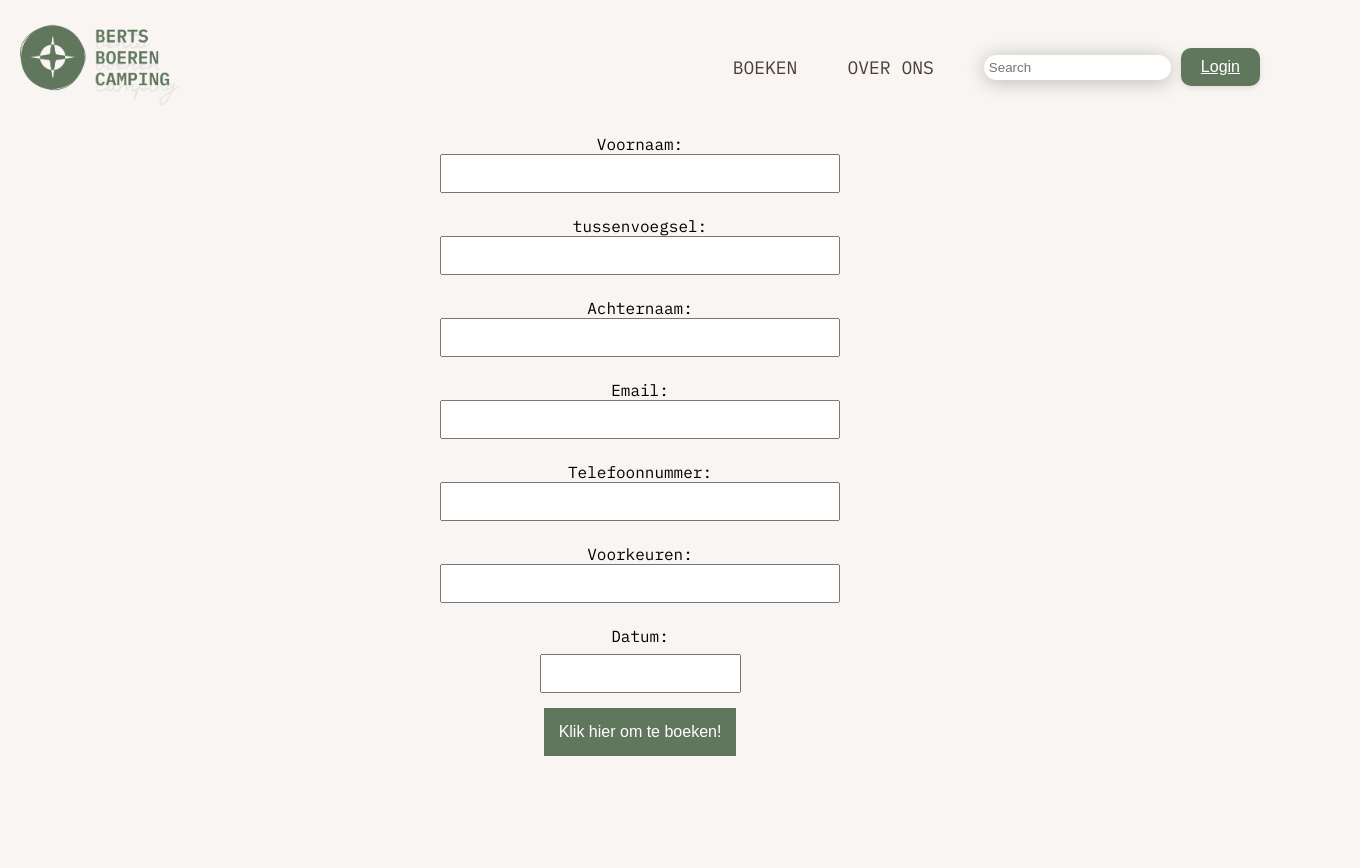
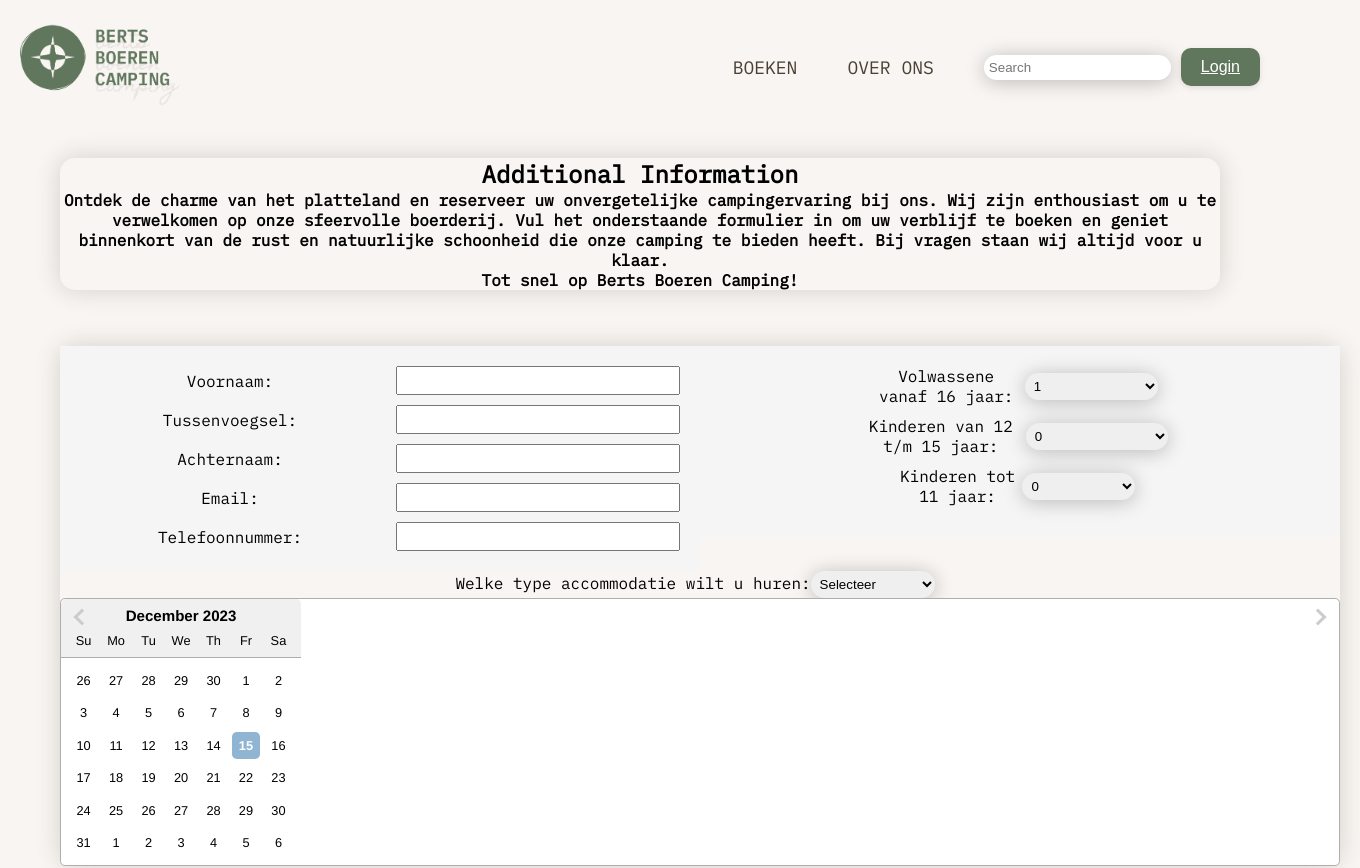
Before and after one commit to LaulensW/BertsBoerenCamping, a React (Vite) app in the folder BertsBoerenCamping/: page /booking in a window 1280 px wide. Shown: the top 868 px of the page, 1360 px wide, since content can reach past the window. Before the commit the page ends 800 px from the top, so only its background shows below. Built offline with nearby package versions, Linux system fonts and the light colour scheme.

Commit message:
Aanpassingen aan de boekingspagina
Kleine aanpassingen

```diff
--- a/BertsBoerenCamping/package.json
+++ b/BertsBoerenCamping/package.json
@@ -12,8 +12,10 @@
   "dependencies": {
     "bcrypt": "^5.1.1",
     "cors": "^2.8.5",
+    "date-fns": "^3.0.6",
     "dotenv": "^16.3.1",
     "express": "^4.18.2",
+    "moment": "^2.30.1",
     "mysql2": "^3.6.5",
     "react": "^18.2.0",
     "react-datepicker": "^4.23.0",
--- a/BertsBoerenCamping/src/components/BookingForm.css
+++ b/BertsBoerenCamping/src/components/BookingForm.css
@@ -1,74 +1,60 @@
-.booking-form-container {
-    max-width: 400px;
-    margin: 0 auto;
+body {
+  font-family: Arial, sans-serif;
 }
 
-  .booking-form label {
-    display: block;
-    margin-bottom: 8px;
+.info-box {
+  border-radius: 15px;
+    background-color: var(--neutral-color);
+    display: inline-flex;
+    flex-direction: column;
+    margin: 24px 20px 32px 20px;
+    box-shadow: 0px 0px 25px rgba(74, 64, 52, 0.2);
 }
 
-  .booking-form input {
-    width: 100%;
+form {
+  display: flex;
+  flex-direction: column;
+  gap: 10px;
+  background-color: #f5f5f5;
+  padding: 20px;
+  width: 600px;
 }
 
-  .booking-form input,
-  .booking-form button {
-    padding: 10px;
-    margin-bottom: 15px;
-    box-sizing: border-box;
+form div {
+  display: flex;
+  justify-content: space-between;
+  align-items: center;
 }
 
-.booking-form button {
-    background-color: var(--primary-color);
-    color: #fff;
-    border: none;
-    padding: 15px;
-    cursor: pointer;
-    font-size: 16px;
+form label {
+  flex-basis: 50%;
 }
 
-  .booking-form button:hover {
-    background-color: #45a049;
+form input, form select {
+  flex-basis: 45%;
+  padding: 5px;
 }
 
-  .alert {
-    color: red;
-    background-color: #f8d7da;
-    padding: 10px;
-    margin-bottom: 10px;
-    border: 1px solid red;
-    border-radius: 5px;
+.right-side {
+  display: flex;
+  flex-direction: column; /* Display the right-side elements in a column */
+  align-items: center; /* Align the elements to the right side */
+  order: 2;
 }
 
-  @keyframes popup {
-    0% {
-      transform: translate(-50%, -50%) scale(0);
-    }
-    100% {
-      transform: translate(-50%, -50%) scale(1);
-    }
+.right-side > div {
+  margin-bottom: 10px; /* Add margin between each right-side element */
 }
 
-  .alert-success {
-    animation: popup 0.3s ease-in;
-    background-color: var(--primary-color);
-    border-radius: 10px;
-    color: var(--neutral-color);
-    left: 50%;
-    min-width: 300px;
-    position: absolute;
-    top: 50%;
-    transform: translate(-50%, -50%);
-    width: 500px;
-    height: 200px;
+.customer-info{
+  display: flex;
+  flex-direction: row;
 }
 
-  .inhoud{
-    padding: 10px;
+.calendar {
+  order: 3;
+  margin-top: 20px;
+  width: 600px;
+  background-color: #f5f5f5;
+  padding: 20px;
 }
-
-  .check{
-    padding: 5px;
-    height: 100px;
-  }
--- /dev/null
+++ b/BertsBoerenCamping/src/components/Calender.css
@@ -0,0 +1,38 @@
+.calendar {
+    display: flex;
+    justify-content: space-between;
+    background: #60775D; /* Change to the color of your choice */
+  }
+
+  .month {
+    display: flex;
+    flex-direction: column;
+    width: 45%; /* Adjust based on your layout */
+    border: 1px solid #ccc; /* Change to the color of your choice */
+  }
+
+  .month-label {
+    display: flex;
+    justify-content: space-between;
+    padding: 10px;
+    background: #ccc; /* Change to the color of your choice */
+    color: #333; /* Change to the color of your choice */
+  }
+
+  .weekdays, .days {
+    display: grid;
+    grid-template-columns: repeat(7, 1fr);
+  }
+
+  .day {
+    display: flex;
+    justify-content: center;
+    align-items: center;
+    height: 40px; /* Adjust based on your layout */
+    border: 1px solid #ccc; /* Change to the color of your choice */
+  }
+
+  .current-day {
+    background: #ff0000; /* Change to the color of your choice */
+    color: #fff; /* Change to the color of your choice */
+  }
--- /dev/null
+++ b/BertsBoerenCamping/src/components/Calender.jsx
@@ -0,0 +1,28 @@
+import React, { useState } from "react";
+import DatePicker from "react-datepicker";
+
+import "react-datepicker/dist/react-datepicker.css";
+
+// CSS Modules, react-datepicker-cssmodules.css
+// import 'react-datepicker/dist/react-datepicker-cssmodules.css';
+
+const Calender = () => {
+  const [startDate, setStartDate] = useState(new Date());
+  const [endDate, setEndDate] = useState(null);
+  const onChange = (dates) => {
+    const [start, end] = dates;
+    setStartDate(start);
+    setEndDate(end);
+  };
+  return (
+    <DatePicker
+      selected={startDate}
+      onChange={onChange}
+      startDate={startDate}
+      endDate={endDate}
+      selectsRange
+      inline
+    />
+  );
+};
+export default Calender;
--- a/BertsBoerenCamping/src/components/bookingForm.jsx
+++ b/BertsBoerenCamping/src/components/bookingForm.jsx
@@ -1,18 +1,18 @@
 import React, { useState } from 'react';
-import DatePicker from 'react-datepicker';
-import 'react-datepicker/dist/react-datepicker.css';
-import './BookingForm.css';
-import { useNavigate } from 'react-router-dom';
+import Calender from './Calender';
+import './BookingForm.css'
 
-function BookingForm() {
+const BookingForm = () => {
   const [formData, setFormData] = useState({
     voornaam: '',
     tussenvoegsel: '',
     achternaam: '',
     email: '',
     telefoonnummer: '',
-    voorkeuren: '',
-    datum: null,
+    volwassenen: 1,
+    tieners: 0,
+    kinderen: 0,
+    accommodatieType: 'Selecteer',
   });
 
   const handleChange = (e) => {
@@ -23,116 +23,151 @@ function BookingForm() {
     }));
   };
 
-  const handleDateChange = (date) => {
+  const handleSelectChange = (e) => {
+    const { name, value } = e.target;
     setFormData((prevData) => ({
       ...prevData,
-      datum: date,
+      [name]: value,
     }));
   };
 
-  const [showSuccessAlert, setShowSuccessAlert] = useState(false);
-  const [showErrorAlert, setShowErrorAlert] = useState(false);
-  const navigate = useNavigate();
-
-  const handleSubmit = async (e) => {
-    e.preventDefault();
-
-    const requiredFields = ['voornaam', 'achternaam', 'email', 'telefoonnummer'].some(
-      (field) => formData[field].trim() === ''
-    );
-
-    if (requiredFields) {
-      const nonRequiredFields = ['voorkeuren', 'tussenvoegsel'];
-      const nonRequiredFieldsFilled = nonRequiredFields.every(
-        (field) => formData[field].trim() !== ''
-      );
-
-      if (!nonRequiredFieldsFilled) {
-        setShowErrorAlert(true);
-        setShowSuccessAlert(false);
-        return;
-      }
-    }
-
-    try {
-      const response = await fetch('http://localhost:3001/api/gast', {
-        method: 'POST',
-        headers: {
-          'Content-Type': 'application/json',
-        },
-        body: JSON.stringify(formData),
-      });
-
-      if (response.ok) {
-        setShowSuccessAlert(true);
-        setShowErrorAlert(false);
-        setTimeout(() => {
-          navigate('/');
-        }, 2000);
-      } else {
-        console.error('Error:', response.statusText);
-      }
-
-    } catch (error) {
-      console.error('Error:', error);
-    }
-  };
-  const [dateRange, setDateRange] = useState([null, null]);
-  const [startDate, endDate] = dateRange;
-
   return (
     <div className="booking-form-container">
-      <form className="booking-form" onSubmit={handleSubmit}>
-      <label>
-        Voornaam:
-        <input type="text" name="voornaam" value={formData.voornaam} onChange={handleChange} />
-      </label>
-      <label>
-        tussenvoegsel:
-        <input type="text" name="tussenvoegsel" value={formData.tussenvoegsel} onChange={handleChange} />
-      </label>
-      <label>
-        Achternaam:
-        <input type="text" name="achternaam" value={formData.achternaam} onChange={handleChange} />
-      </label>
-      <label>
-        Email:
-        <input type="email" name="email" value={formData.email} onChange={handleChange} />
-      </label>
-      <label>
-        Telefoonnummer:
-        <input type="tel" name="telefoonnummer" value={formData.telefoonnummer} onChange={handleChange} />
-      </label>
-      <label>
-        Voorkeuren:
-        <input type="text" name="voorkeuren" value={formData.voorkeuren} onChange={handleChange} />
-      </label>
-      {/* Datepicker */}
-      <div>
-        <label>Datum:</label>
-        <DatePicker
-          selectsRange={true}
-          startDate={startDate}
-          endDate={endDate}
-          onChange={(update) => {
-            setDateRange(update);
-          }}
-          isClearable={true}
-        />
+      <div className="info-box">
+        {/* Your information box content goes here */}
+        <h2>Additional Information</h2>
+        <h4>Ontdek de charme van het platteland en reserveer uw onvergetelijke campingervaring bij ons. Wij zijn enthousiast om u te verwelkomen op onze sfeervolle boerderij. Vul het onderstaande formulier in om uw verblijf te boeken en geniet binnenkort van de rust en natuurlijke schoonheid die onze camping te bieden heeft. Bij vragen staan wij altijd voor u klaar. <br />Tot snel op Berts Boeren Camping!</h4>
       </div>
-      {showErrorAlert && <div className="alert">All fields must be filled!</div>}
-      {showSuccessAlert &&
-      <div className="alert-success">
-        <div className='inhoud'>
-        <h1>boeken</h1>
-        <img className="check" src="./images/check-circle-svgrepo-com.svg" alt="" />
-        <p>Uw boeking is gemaakt!</p>
-        </div>
-      </div>}
-        <button type="submit">Klik hier om te boeken!</button>
-      </form>
+      <div className="campeerplek">
+      <section className='customer-info'>
+      <div className="form-section left-section">
+        <form>
+          <div>
+            <label htmlFor="voornaam">Voornaam:</label>
+            <input
+              type="text"
+              id="voornaam"
+              name="voornaam"
+              value={formData.voornaam}
+              onChange={handleChange}
+            />
+          </div>
+          <div>
+            <label htmlFor="tussenvoegsel">Tussenvoegsel:</label>
+            <input
+              type="text"
+              id="tussenvoegsel"
+              name="tussenvoegsel"
+              value={formData.tussenvoegsel}
+              onChange={handleChange}
+            />
+          </div>
+          <div>
+            <label htmlFor="achternaam">Achternaam:</label>
+            <input
+              type="text"
+              id="achternaam"
+              name="achternaam"
+              value={formData.achternaam}
+              onChange={handleChange}
+            />
+          </div>
+          <div>
+            <label htmlFor="email">Email:</label>
+            <input
+              type="email"
+              id="email"
+              name="email"
+              value={formData.email}
+              onChange={handleChange}
+            />
+          </div>
+          <div>
+            <label htmlFor="telefoonnummer">Telefoonnummer:</label>
+            <input
+              type="tel"
+              id="telefoonnummer"
+              name="telefoonnummer"
+              value={formData.telefoonnummer}
+              onChange={handleChange}
+            />
+          </div>
+        </form>
+      </div>
+
+      <div className="form-section right-section">
+        <form>
+          <div className='right-side'>
+            <div>
+              <label htmlFor="volwassenen">Volwassene vanaf 16 jaar:</label>
+              <select
+                id="volwassenen"
+                name="volwassenen"
+                value={formData.volwassenen}
+                onChange={handleSelectChange}
+              >
+                {[...Array(10).keys()].map((number) => (
+                  <option key={number + 1} value={number + 1}>
+                    {number + 1}
+                  </option>
+                ))}
+              </select>
+            </div>
+            <div>
+              <label htmlFor="tieners">Kinderen van 12 t/m 15 jaar:</label>
+              <select
+                id="tieners"
+                name="tieners"
+                value={formData.tieners}
+                onChange={handleSelectChange}
+              >
+                {[...Array(10).keys()].map((number) => (
+                  <option key={number} value={number}>
+                    {number}
+                  </option>
+                ))}
+              </select>
+            </div>
+            <div>
+              <label htmlFor="kinderen">Kinderen tot 11 jaar:</label>
+              <select
+                id="kinderen"
+                name="kinderen"
+                value={formData.kinderen}
+                onChange={handleSelectChange}
+              >
+                {[...Array(10).keys()].map((number) => (
+                  <option key={number} value={number}>
+                    {number}
+                  </option>
+                ))}
+              </select>
+            </div>
+          </div>
+        </form>
+      </div>
+</section>
+
+      <div className="form-section common-section">
+        <label htmlFor="accommodatieType">Welke type accommodatie wilt u huren:</label>
+        <select
+          id="accommodatieType"
+          name="accommodatieType"
+          value={formData.accommodatieType}
+          onChange={handleSelectChange}
+        >
+          <option value="Selecteer">Selecteer</option>
+          <option value="Stacaravan">Stacaravan</option>
+          <option value="Vakantiewoning">Vakantiewoning</option>
+          <option value="Kampeerplaats">Kampeerplaats</option>
+          <option value="Tent">Tent</option>
+        </select>
+      </div>
+
+      <Calender />
     </div>
+  </div>
   );
-}
+};
 
 export default BookingForm;
```
Also changed, not shown: BertsBoerenCamping/src/components/BookingTotal.css (added), BertsBoerenCamping/src/components/BookingTotal.jsx (added), 1 other file (tests, documents, lock files or other folders). Lines whose indentation alone changed are shown as unchanged.
